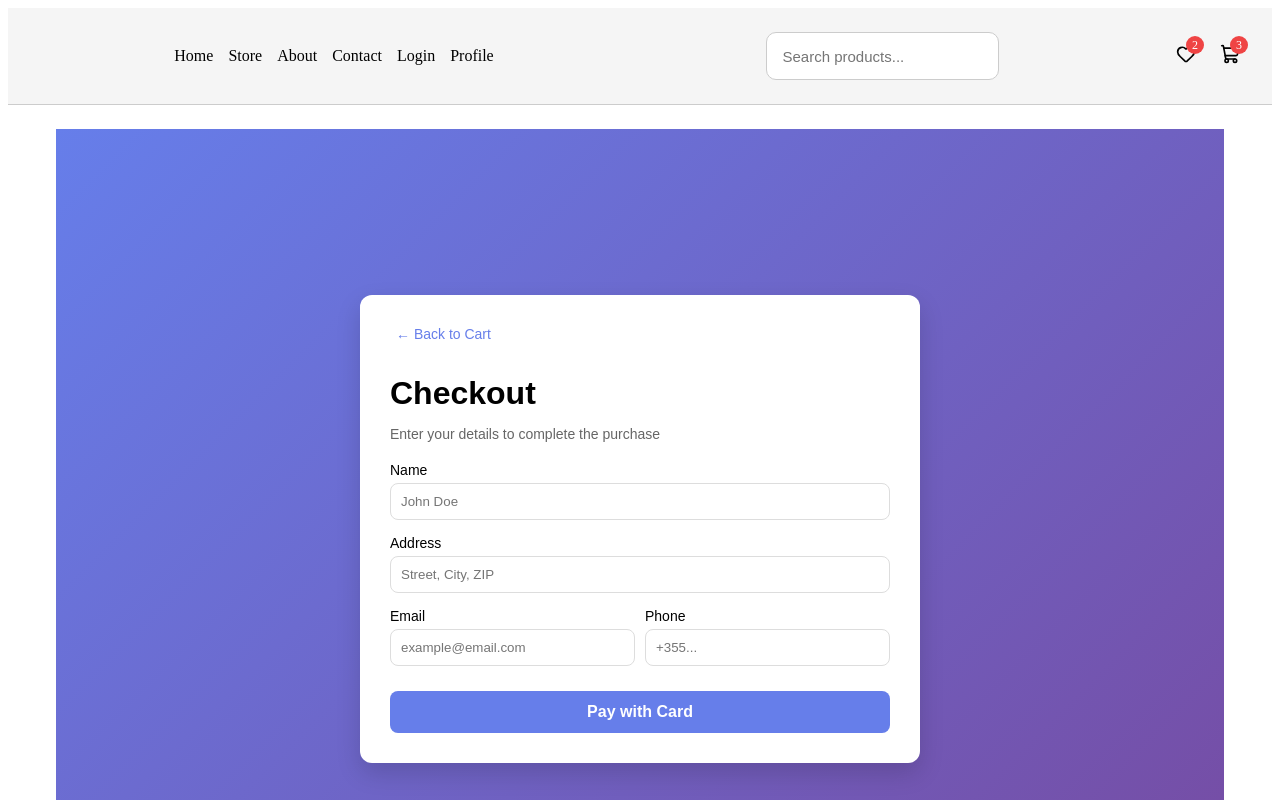
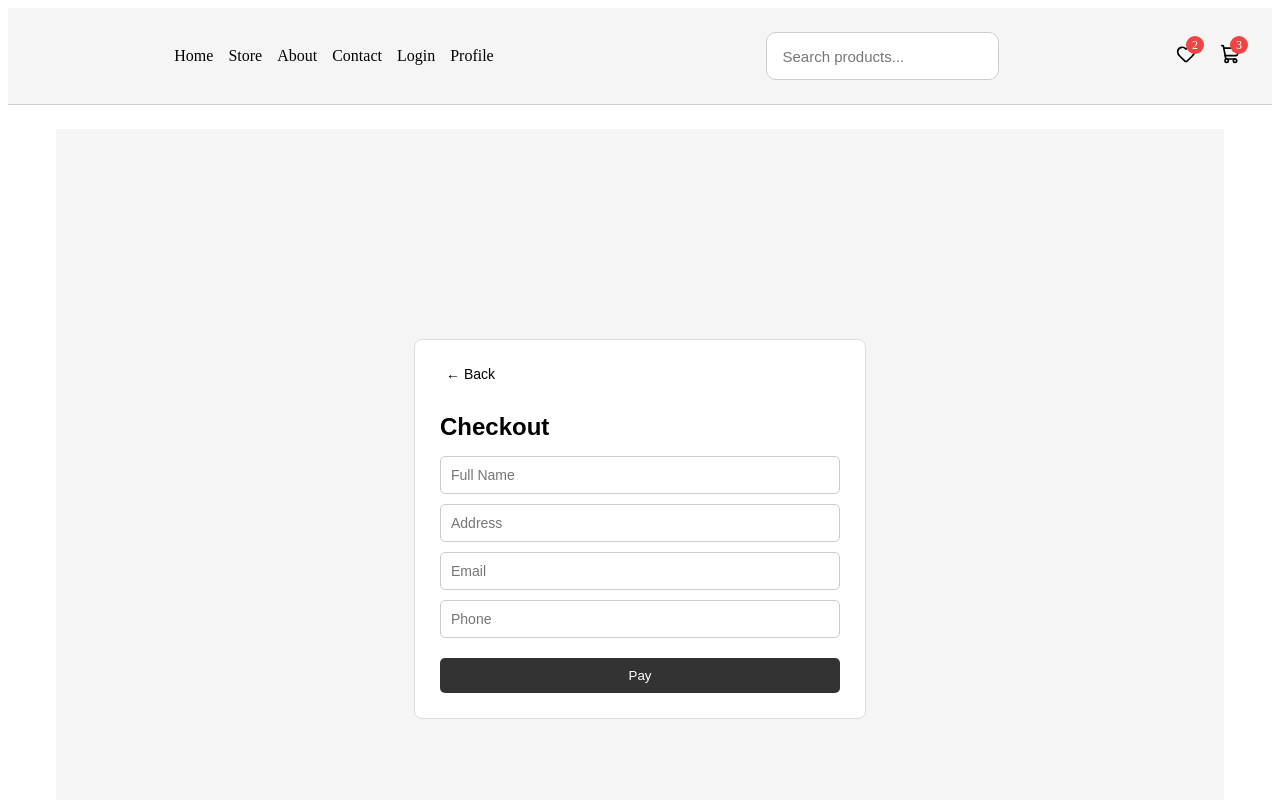
Before and after one commit to Albi123-cuni/Projekti-i-Praktikes, a React (Vite) app: page /checkout in a window 1280 px wide. Shown: the top 800 px of the page. Built offline with nearby package versions, Linux system fonts and the light colour scheme.

Commit message:
dejviiiiiiii

```diff
--- a/src/pages/Checkout.jsx
+++ b/src/pages/Checkout.jsx
@@ -20,74 +20,57 @@ export default function Checkout() {
   };
 
   return (
-    <div style={styles.page}>
-      <div style={styles.card}>
+    <div style={styles.container}>
+      <div style={styles.box}>
         <button style={styles.backBtn} onClick={() => navigate("/cart")}>
-          ← Back to Cart
+          ← Back
         </button>
 
-        <h1 style={styles.title}>Checkout</h1>
-        <p style={styles.subtitle}>
-          Enter your details to complete the purchase
-        </p>
+        <h2 style={styles.title}>Checkout</h2>
 
         <form onSubmit={handleSubmit} style={styles.form}>
-          <div style={styles.inputGroup}>
-            <label>Name</label>
           <input
             type="text"
             name="name"
-              placeholder="John Doe"
+            placeholder="Full Name"
             value={formData.name}
             onChange={handleChange}
             required
             style={styles.input}
           />
-          </div>
 
-          <div style={styles.inputGroup}>
-            <label>Address</label>
           <input
             type="text"
             name="address"
-              placeholder="Street, City, ZIP"
+            placeholder="Address"
             value={formData.address}
             onChange={handleChange}
             required
             style={styles.input}
           />
-          </div>
 
-          <div style={styles.row}>
-            <div style={styles.inputGroup}>
-              <label>Email</label>
           <input
             type="email"
             name="email"
-                placeholder="example@email.com"
+            placeholder="Email"
             value={formData.email}
             onChange={handleChange}
             required
             style={styles.input}
           />
-            </div>
 
-            <div style={styles.inputGroup}>
-              <label>Phone</label>
           <input
             type="tel"
             name="phone"
-                placeholder="+355..."
+            placeholder="Phone"
             value={formData.phone}
             onChange={handleChange}
             required
             style={styles.input}
           />
-            </div>
-          </div>
 
-          <button type="submit" style={styles.payBtn}>
-            Pay with Card
+          <button type="submit" style={styles.button}>
+            Pay
           </button>
         </form>
       </div>
@@ -96,71 +79,50 @@ export default function Checkout() {
 }
 
 const styles = {
-  page: {
+  container: {
     minHeight: "100vh",
     display: "flex",
     justifyContent: "center",
     alignItems: "center",
-    background: "linear-gradient(135deg, #667eea, #764ba2)",
+    background: "#f5f5f5",
     fontFamily: "Arial, sans-serif",
   },
-  card: {
+  box: {
     background: "#fff",
-    padding: "30px",
-    borderRadius: "12px",
+    padding: "25px",
+    borderRadius: "8px",
     width: "100%",
-    maxWidth: "500px",
-    boxShadow: "0 10px 25px rgba(0,0,0,0.15)",
+    maxWidth: "400px",
+    border: "1px solid #ddd",
   },
   backBtn: {
     background: "none",
     border: "none",
-    color: "#667eea",
     cursor: "pointer",
     marginBottom: "10px",
     fontSize: "14px",
   },
   title: {
-    marginBottom: "5px",
-  },
-  subtitle: {
-    color: "#666",
-    marginBottom: "20px",
-    fontSize: "14px",
+    marginBottom: "15px",
   },
   form: {
     display: "flex",
     flexDirection: "column",
-    gap: "15px",
-  },
-  row: {
-    display: "flex",
     gap: "10px",
   },
-  inputGroup: {
-    display: "flex",
-    flexDirection: "column",
-    flex: 1,
+  input: {
+    padding: "10px",
+    borderRadius: "5px",
+    border: "1px solid #ccc",
     fontSize: "14px",
   },
-  input: {
-    marginTop: "5px",
+  button: {
+    marginTop: "10px",
     padding: "10px",
-    borderRadius: "8px",
-    border: "1px solid #ddd",
-    outline: "none",
-    transition: "0.2s",
-  },
-  payBtn: {
-    marginTop: "10px",
-    padding: "12px",
     border: "none",
-    borderRadius: "8px",
-    background: "#667eea",
+    borderRadius: "5px",
+    background: "#333",
     color: "#fff",
-    fontSize: "16px",
-    fontWeight: "bold",
     cursor: "pointer",
-    transition: "0.2s",
   },
 };
```
Lines whose indentation alone changed are shown as unchanged.
